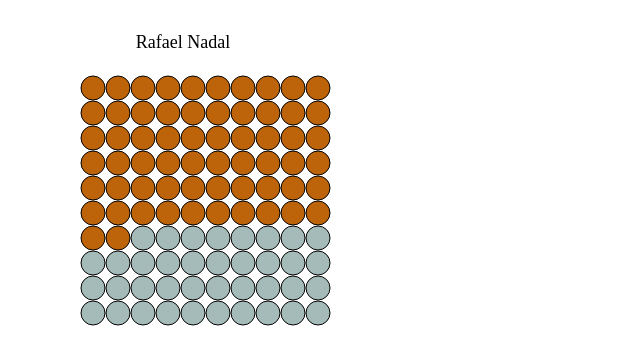
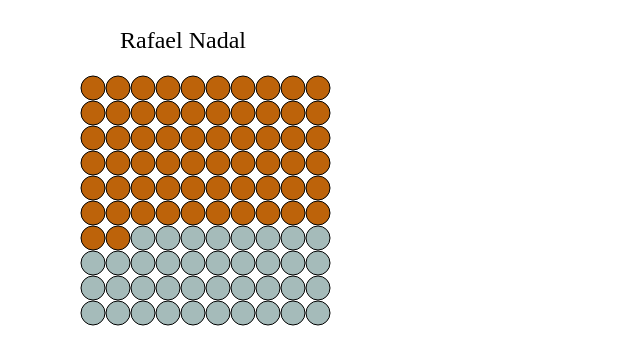
Before and after one commit to rykay/rafatitles, a plain HTML site: page index.html in a window 1280 px wide. Shown: the full height of the page, 0-640 px from the left. Drawn offline with nearby package versions, Linux system fonts and the light colour scheme.

Commit message:
Update index.html

```diff
--- a/index.html
+++ b/index.html
@@ -60,7 +60,7 @@
             .attr("x", (width / 2))
             .attr("y", 40)
             .attr("text-anchor", "middle")
-            .style("font-size", "18px")
+            .style("font-size", "24px")
             .text("Rafael Nadal");
 
         console.log(60 < rafaPercentNumber ? tennisFillActive : tennisFill)
```
